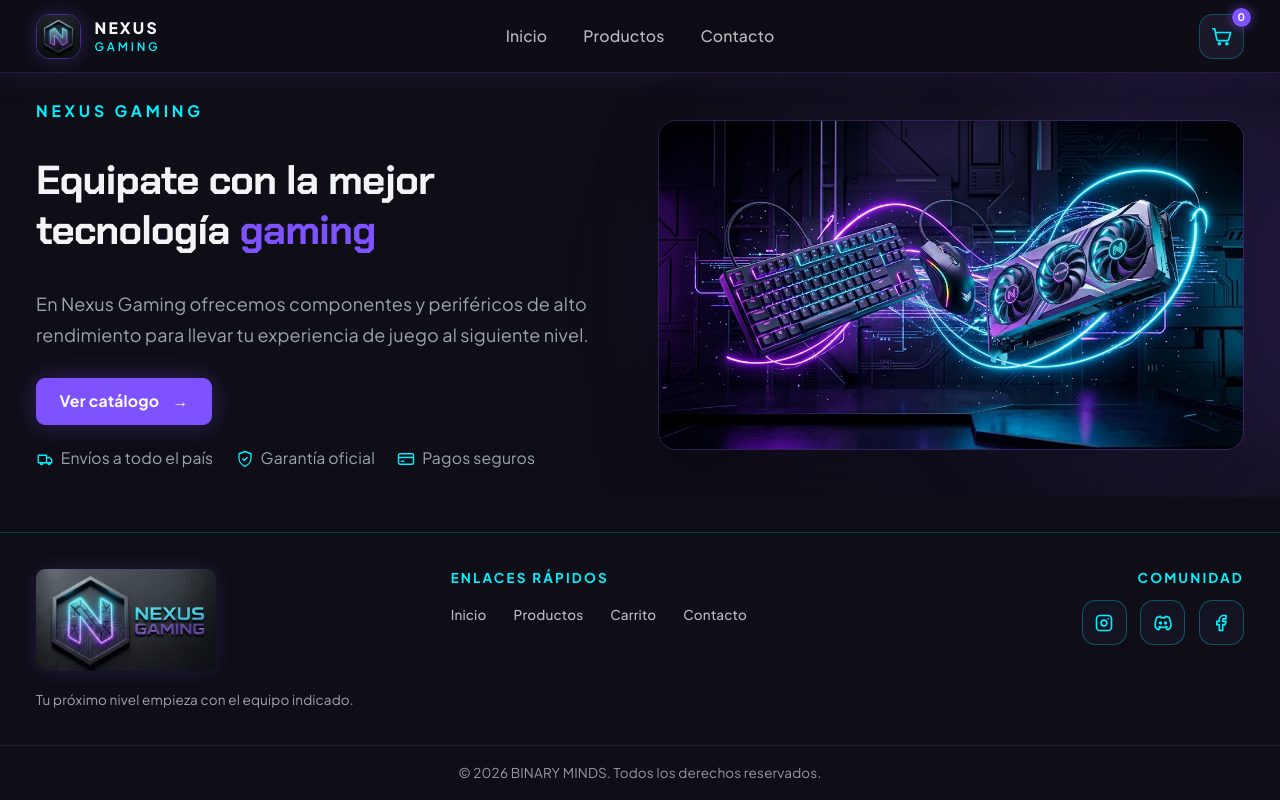
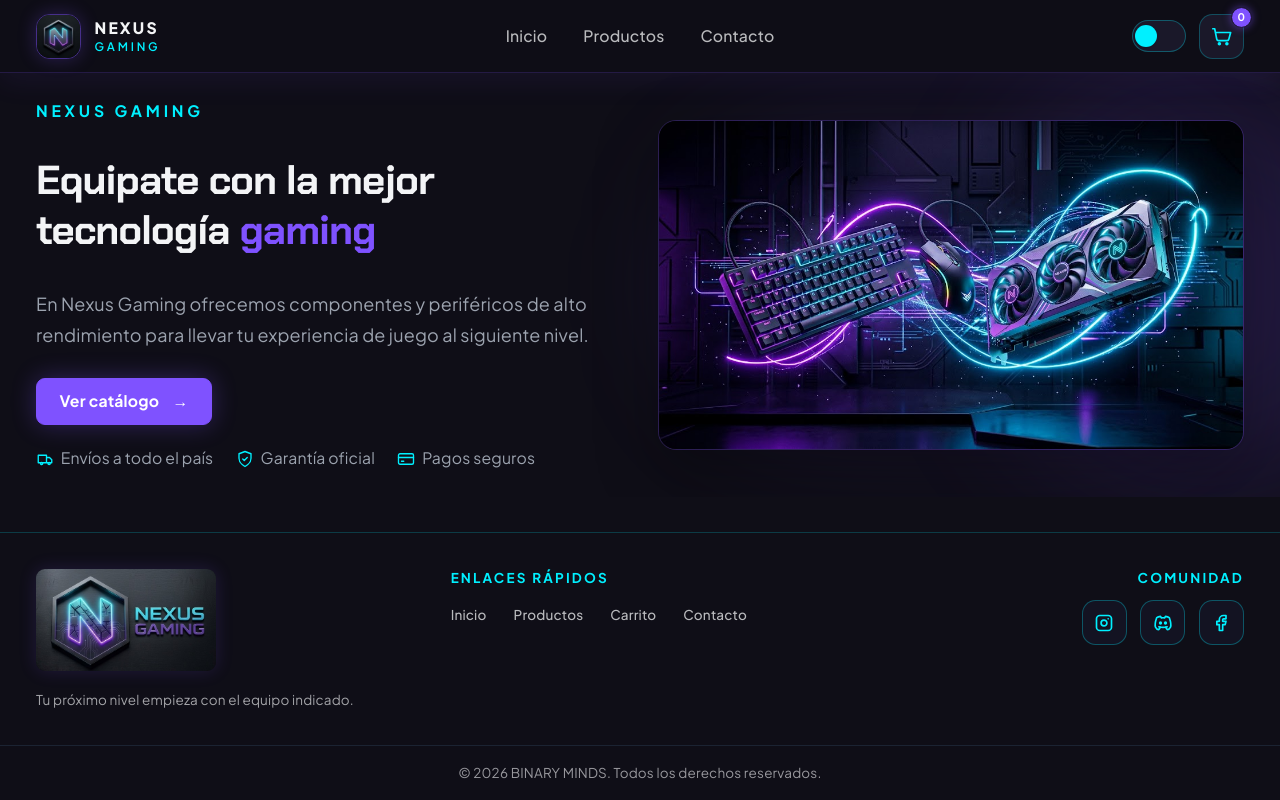
Before and after one commit to BinaryMinds2/proyecto-ciu, a React (Vite) app: page / in a window 1280 px wide. Built offline with nearby package versions, Linux system fonts and the light colour scheme.

Commit message:
fix- agregado de descanzo vista en todas las paginas con persitencia local storage

```diff
--- a/src/App.jsx
+++ b/src/App.jsx
@@ -1,12 +1,35 @@
+import { useState } from 'react'
 import { BrowserRouter, Navigate, Route, Routes } from 'react-router-dom'
 import { Inicio, Productos, DetalleProductos, Carrito, Contacto } from './pages'
 import { Navbar, Footer } from './components'
 
 function App() {
+  const [eyeRestMode, setEyeRestMode] = useState(() => {
+    try {
+      return window.localStorage.getItem('nexus-eye-rest-mode') === 'true'
+    } catch {
+      return false
+    }
+  })
+
+  const toggleEyeRestMode = () => {
+    setEyeRestMode((enabled) => {
+      const nextValue = !enabled
+
+      try {
+        window.localStorage.setItem('nexus-eye-rest-mode', String(nextValue))
+      } catch {
+        // El modo sigue funcionando durante la sesión aunque el navegador no permita guardar preferencias.
+      }
+
+      return nextValue
+    })
+  }
+
   return (
     <BrowserRouter>
-      <div className="flex min-h-screen flex-col bg-gamer-bg">
-        <Navbar />
+      <div className={`site-shell flex min-h-screen flex-col bg-gamer-bg${eyeRestMode ? ' eye-rest-mode' : ''}`}>
+        <Navbar eyeRestMode={eyeRestMode} onToggleEyeRestMode={toggleEyeRestMode} />
         <main className="flex-1">
           <Routes>
             <Route path="/" element={<Inicio />} />
--- a/src/components/Navbar.jsx
+++ b/src/components/Navbar.jsx
@@ -8,7 +8,7 @@ const navLinks = [
   { label: 'Contacto', to: '/contacto' },
 ]
 
-function Navbar({ cartCount = 0 }) {
+function Navbar({ cartCount = 0, eyeRestMode = false, onToggleEyeRestMode }) {
   const [menuOpen, setMenuOpen] = useState(false)
   const { pathname } = useLocation()
   const itemCount = Math.max(0, Number(cartCount) || 0)
@@ -55,6 +55,33 @@ function Navbar({ cartCount = 0 }) {
         </nav>
 
         <div className="col-start-2 flex items-center justify-self-end gap-3 md:col-start-3">
+          <button
+            type="button"
+            role="switch"
+            aria-checked={eyeRestMode}
+            aria-label={
+              eyeRestMode
+                ? 'Desactivar modo descanso visual'
+                : 'Activar modo descanso visual'
+            }
+            title={eyeRestMode ? 'Desactivar modo descanso visual' : 'Activar modo descanso visual'}
+            onClick={onToggleEyeRestMode}
+            className={`eye-rest-toggle relative h-7 w-12 rounded-full border p-0.5 transition focus-visible:outline-2 focus-visible:outline-offset-2 focus-visible:outline-gamer-accent ${
+              eyeRestMode
+                ? 'border-amber-200/60 bg-amber-100/30'
+                : 'border-gamer-accent/30 bg-gamer-card'
+            }`}
+          >
+            <span
+              aria-hidden="true"
+              className={`block size-5 rounded-full shadow transition-transform ${
+                eyeRestMode
+                  ? 'translate-x-5 bg-amber-100'
+                  : 'translate-x-0 bg-gamer-accent'
+              }`}
+            />
+          </button>
+
           <Link
             to="/carrito"
             aria-label={`Carrito, ${itemCount} ${itemCount === 1 ? 'producto' : 'productos'}`}
--- a/src/index.css
+++ b/src/index.css
@@ -64,6 +64,18 @@ body {
   background: var(--bg);
 }
 
+.site-shell > header,
+.site-shell > main,
+.site-shell > footer {
+  transition: filter 300ms ease;
+}
+
+.site-shell.eye-rest-mode > header,
+.site-shell.eye-rest-mode > main,
+.site-shell.eye-rest-mode > footer {
+  filter: saturate(0.58) brightness(0.92) sepia(0.08);
+}
+
 #root {
   width: 100%;
   min-height: 100vh;
```
